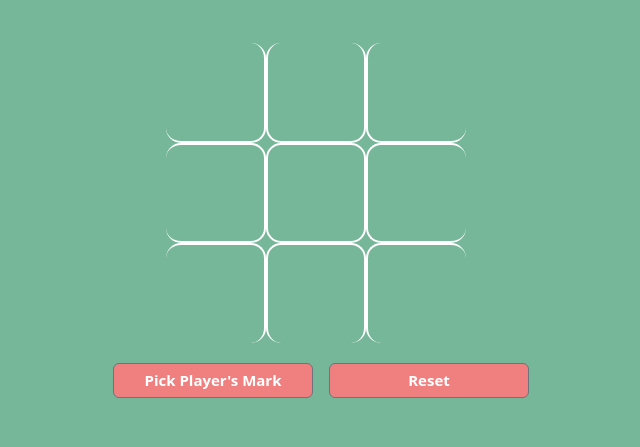
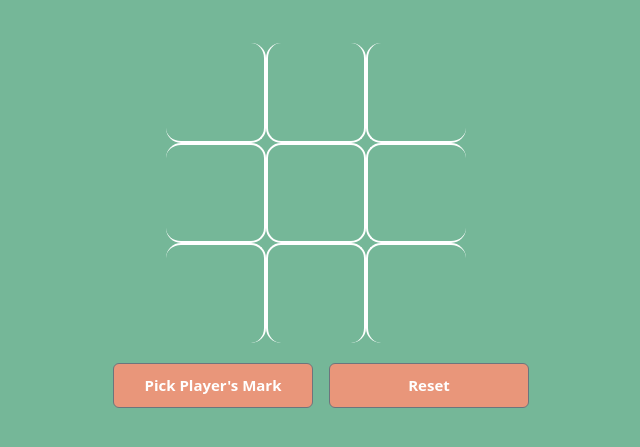
Before and after one commit to kalyani-ingle/tic-tac-toe, a website: page index.html in a window 1280 px wide. Shown: the part 183-630 px from the top of the page, without its empty margins (319-959 px from the left). Drawn offline with nearby package versions, Linux system fonts and the light colour scheme.

Commit message:
btn color change

```diff
--- a/style.css
+++ b/style.css
@@ -38,7 +38,7 @@ body {
 }
 
 .container .box:hover {
-  background: #466e5b;
+  background: #75a18d;
   color: rgb(108, 108, 108);
 }
 
@@ -47,11 +47,11 @@ body {
   margin: 0 8px;
   /* margin-top: 25px; */
   margin-top: 10px;
-  padding: 5px;
+  padding: 10px;
   font-weight: bold;
   cursor: pointer;
   font-size: 15px;
-  background-color: lightcoral;
+  background-color:darksalmon;
 }
 
 .win {
```
